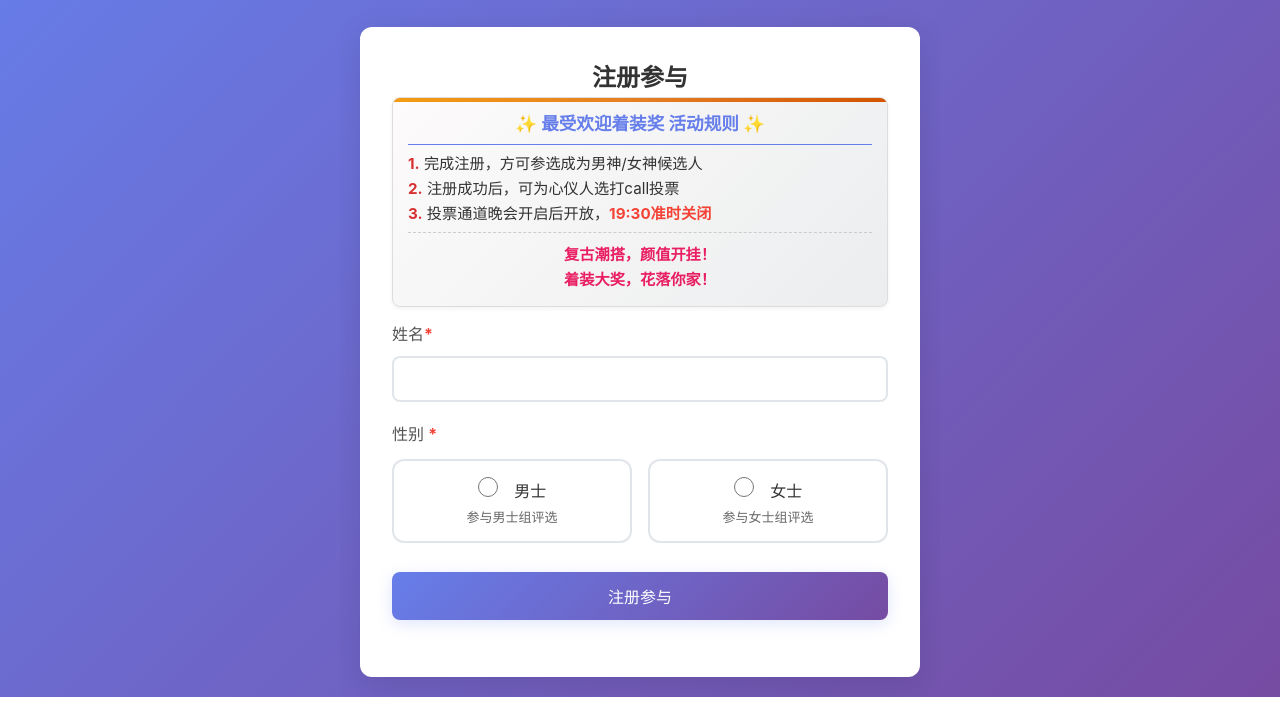
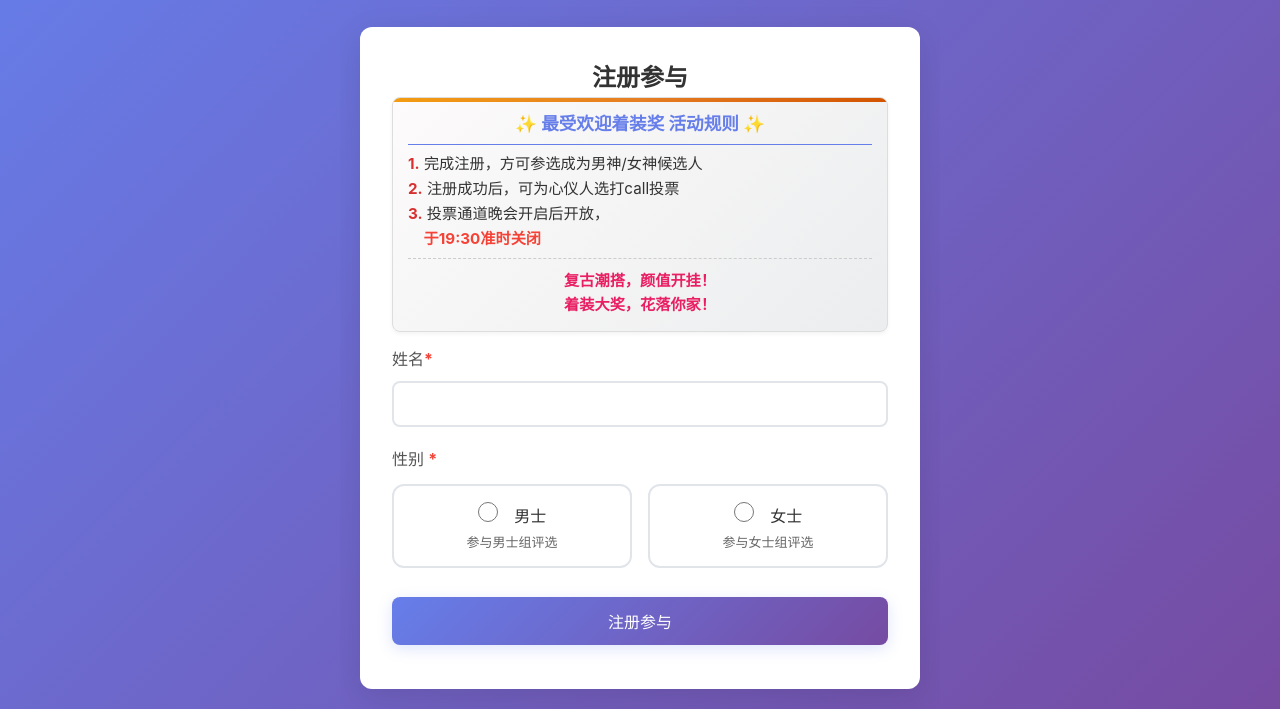
Before and after one commit to wtlhs/AnnualPartyVoting, a website: page public/index.html in a window 1280 px wide. Shown: the part 103-812 px from the top of the page. Drawn offline with Linux system fonts and the light colour scheme.

Commit message:
优化首页文字样式

```diff
--- a/public/index.html
+++ b/public/index.html
@@ -28,7 +28,8 @@
                     <div style="text-align: left; line-height: 1.4; font-size: 0.95rem;">
                         <p style="margin: 4px 0;"><strong>1.</strong> 完成注册，方可参选成为男神/女神候选人</p>
                         <p style="margin: 4px 0;"><strong>2.</strong> 注册成功后，可为心仪人选打call投票</p>
-                        <p style="margin: 4px 0;"><strong>3.</strong> 投票通道晚会开启后开放，<span style="color: #f44336; font-weight: bold;">19:30准时关闭</span></p>
+                        <p style="margin: 4px 0;"><strong>3.</strong> 投票通道晚会开启后开放，</p>
+                        <p style="margin: 4px 12px;"><strong></strong><span style="color: #f44336; font-weight: bold;"> 于19:30准时关闭</span></p>
                     </div>
                     <div style="margin-top: 8px; padding-top: 8px; border-top: 1px dashed #ccc; text-align: center; font-weight: bold; color: #e91e63; font-size: 0.95rem;">
                         <p style="margin: 2px 0;">复古潮搭，颜值开挂！<br>着装大奖，花落你家！</p>
```
